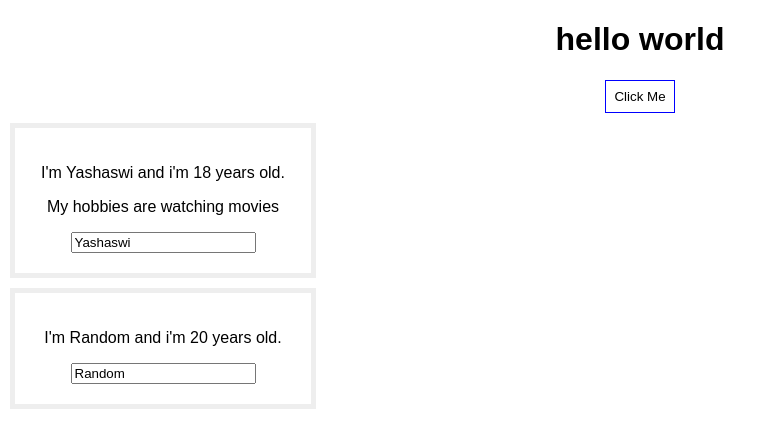
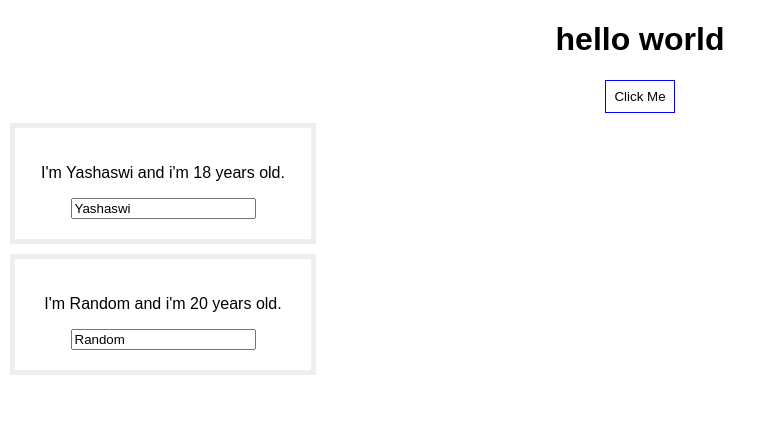
Before and after one commit to 4444yashaswi/react-complete-guide, a React (Create React App) app in the folder react-first/: page / in a window 1280 px wide. Both pictures are taken after a click on the button "Click Me". Shown: the top 448 px of the page, without its empty margins (0-776 px from the left). Built offline with nearby package versions, Linux system fonts and the light colour scheme.

Commit message:
Using lists effeciently P1

```diff
--- a/react-first/src/App.js
+++ b/react-first/src/App.js
@@ -40,13 +40,14 @@ class App extends Component {
     if(this.state.showPerson) {
       persons = (
          <div>
-          <Person name={this.state.persons[0].name}
-          age={this.state.persons[0].age}
-          clicked={this.clickMeHandler.bind(this,'WAiWAi')}>My hobbies are watching movies</Person>
-          <Person name={this.state.persons[1].name}
-            age={this.state.persons[1].age}
-            valChange={this.changeValueHandler} />
-         </div>
+          {
+            this.state.persons.map(person => {
+              return <Person
+              name= {person.name}
+              age= {person.age} />
+            })
+          }
+          </div>
         );
     }
 
```
